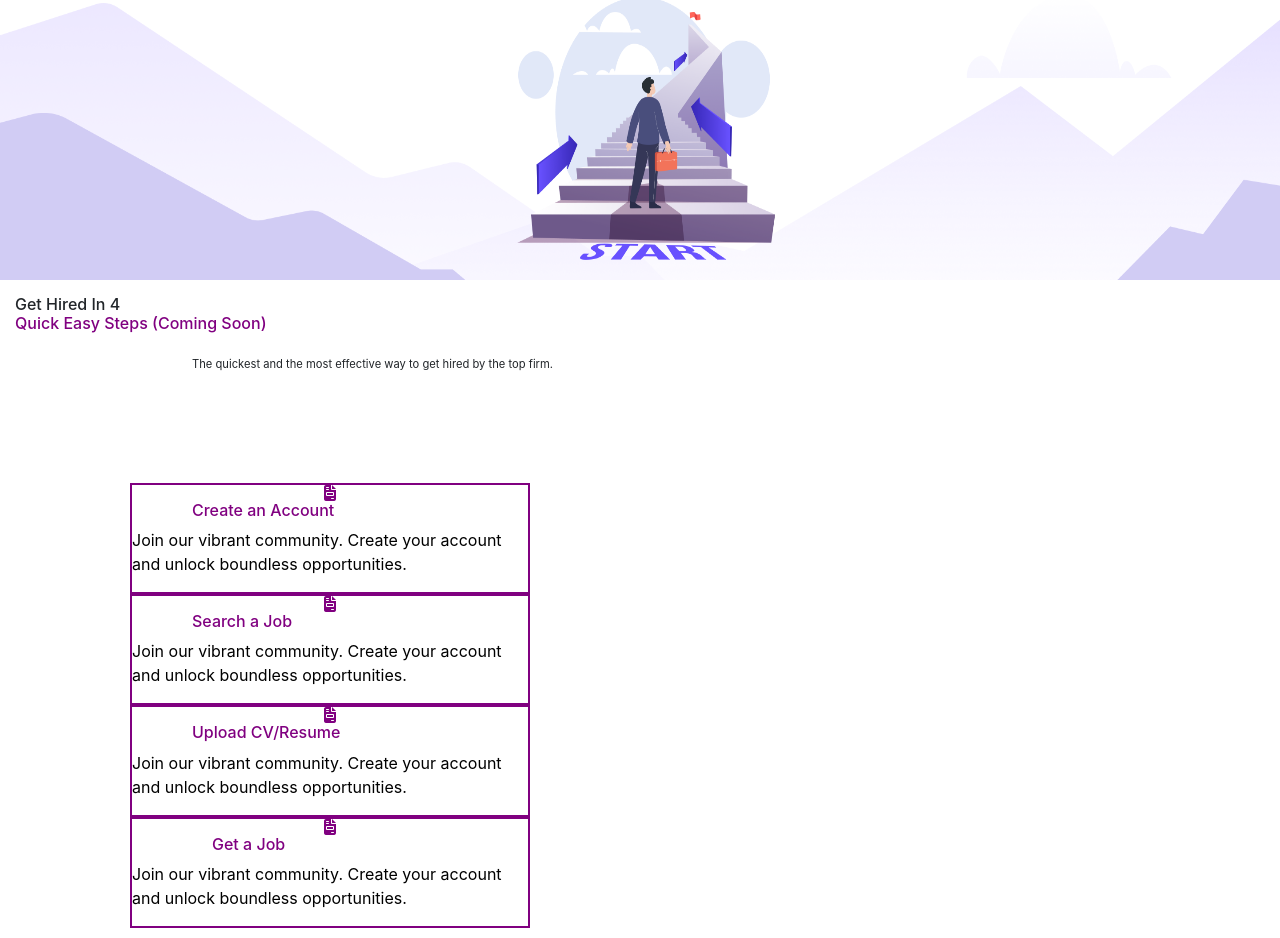
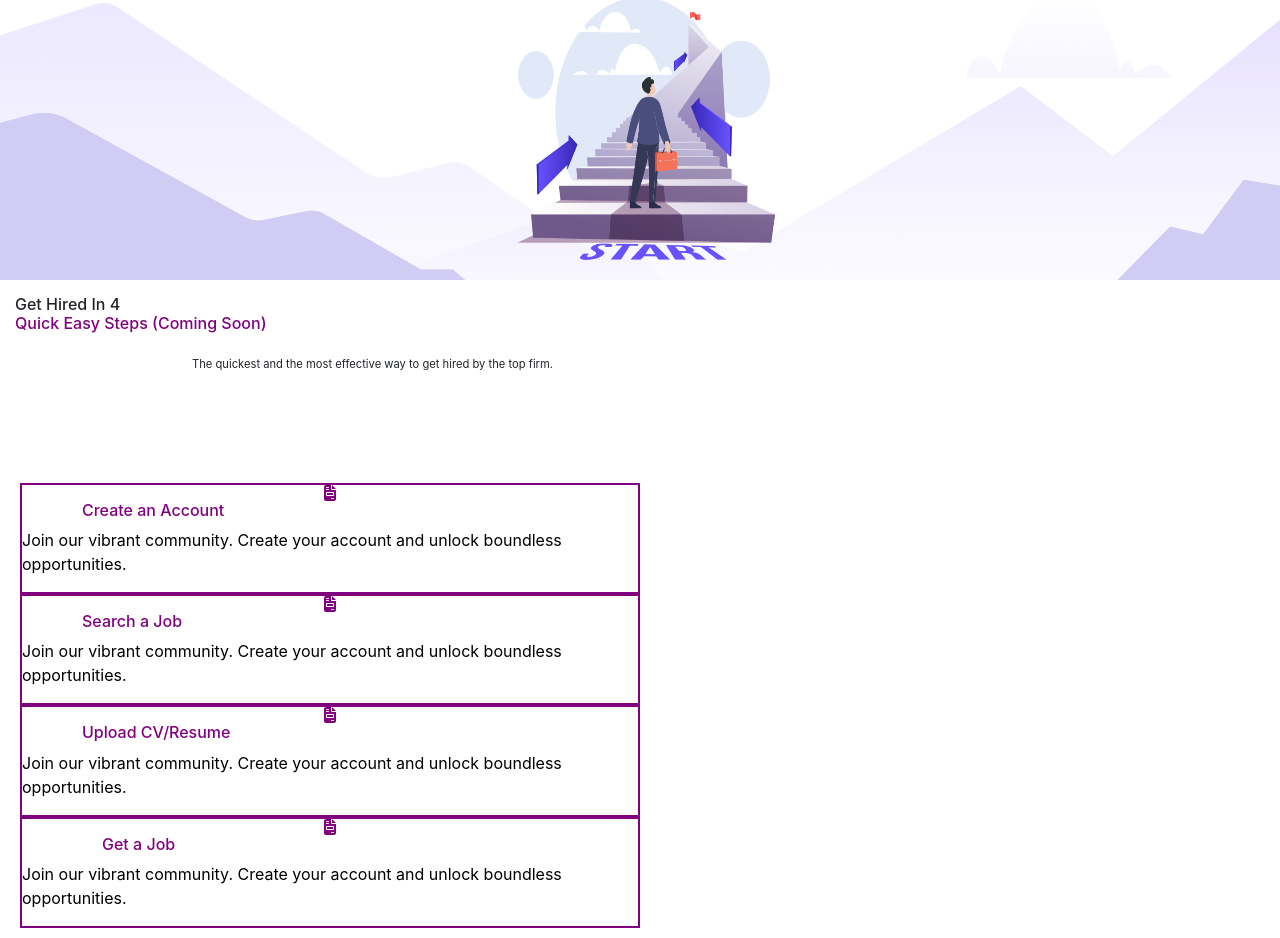
Before and after one commit to salmanshahid5/Hackhaton, a plain HTML site: page index.html in a window 1280 px wide. Shown: the part 391-1329 px from the top of the page. Drawn offline with nearby package versions, Linux system fonts and the light colour scheme.

```diff
--- a/style.css
+++ b/style.css
@@ -53,7 +53,7 @@
 }
 .main{
     display: flex;
-    justify-content: space-evenly;
+    justify-content: space-between;
     flex-wrap: wrap;
     margin-top: 100px;
     width: 50%;
@@ -62,7 +62,6 @@
 }
 .cont{
     border: 2px solid purple;
-    width:400px;
 }
 .pur{
     font-size: 1rem;
```
Also changed, not shown: 1 other file.
